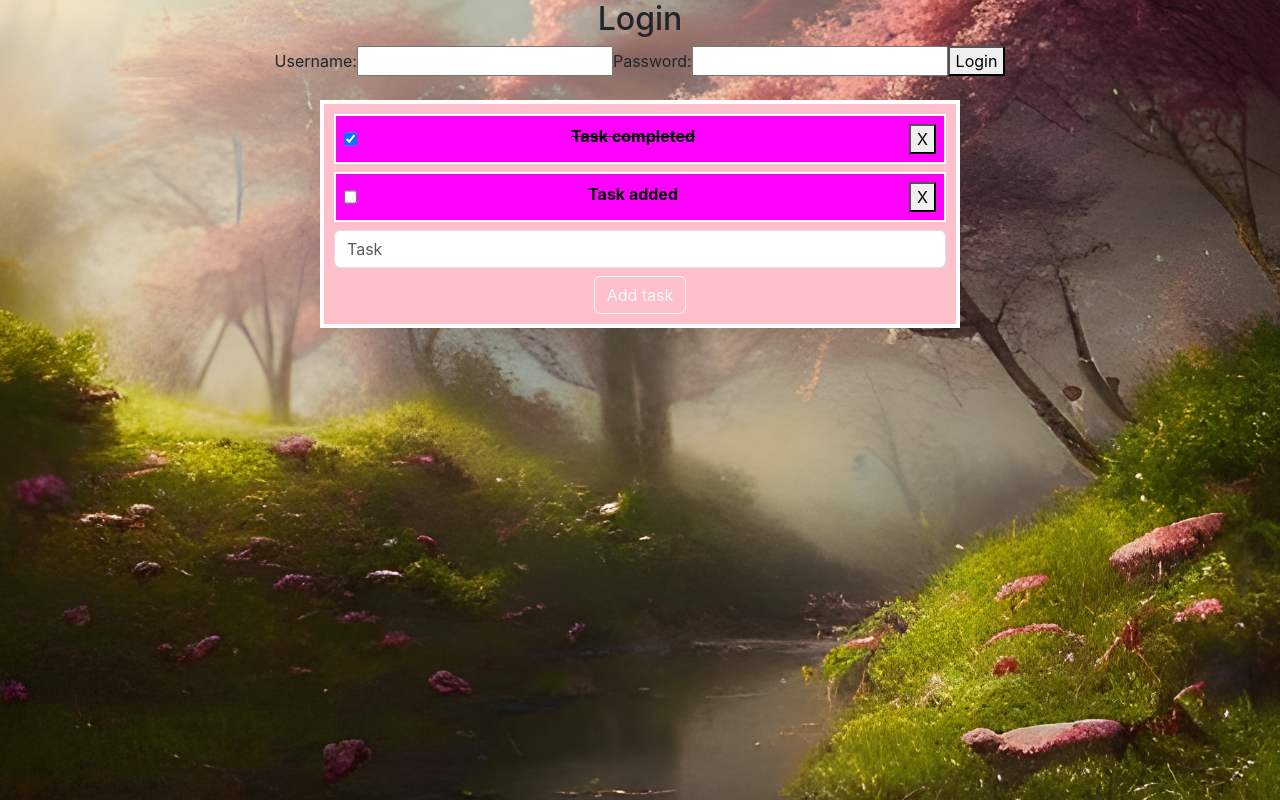
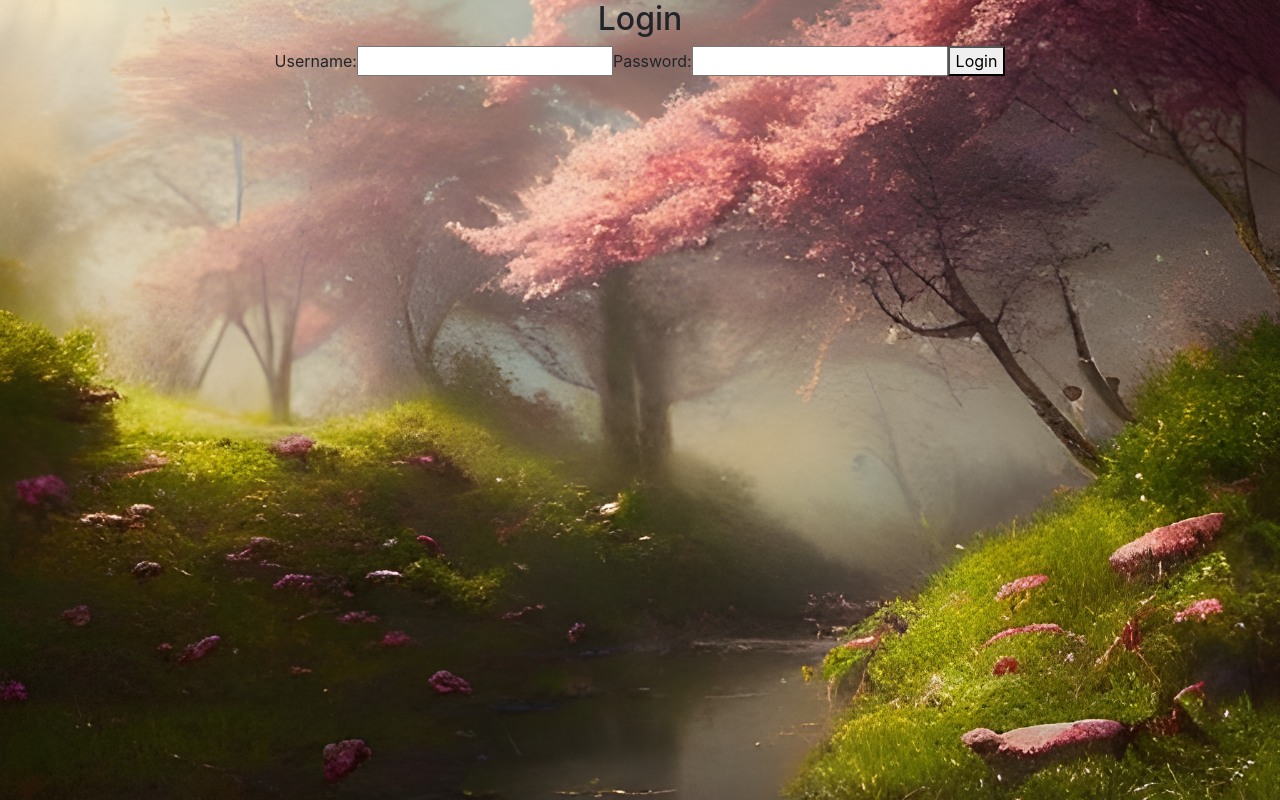
Before and after one commit to 2002theodora/WebProject, a React (Create React App) app in the folder FRONTEND/: page /login in a window 1280 px wide. Built offline with nearby package versions, Linux system fonts and the light colour scheme.

Commit message:
last commit before project presentation

```diff
--- a/FRONTEND/src/App.tsx
+++ b/FRONTEND/src/App.tsx
@@ -62,9 +62,6 @@ function App() {
           <Route path="/employee" element={user ? <EmployeeList /> : <Navigate to="/login" />} />
         </Routes>
   </div>
-  <div className="Todolist">
-      <TodoList />
-  </div>
   </div>
   );
 }
--- a/package.json
+++ b/package.json
@@ -1,5 +1,6 @@
 {
   "dependencies": {
-    "@material-ui/core": "^4.12.4"
+    "@material-ui/core": "^4.12.4",
+    "bootstrap": "^5.3.2"
   }
 }
```
Also changed, not shown: 1 other file (tests, documents, lock files or other folders).
